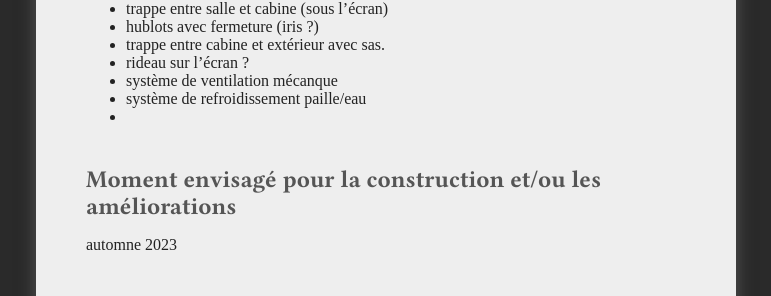
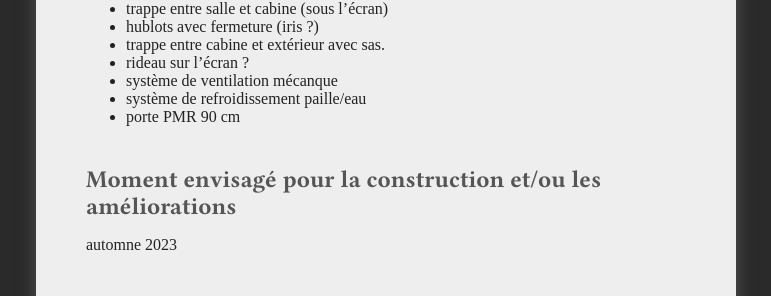
Before and after one commit to virginienokill/camera-obscura, a Jekyll site: the page built from contenu/prototypes/camera05.md, in a window 1280 px wide and 900 px high, scrolled down 1743 px. Shown: the part 152-448 px from the top of the window, without its empty margins (254-1025 px from the left). Built offline with Jekyll 4.4.1, drawn with Linux system fonts in a browser that asks for light colours; nearby versions of some CDN libraries; some web fonts are replaced; our own code applies the rules of GitHub Pages for plain Markdown files; a script that is not in the unit is left out; the repository's description, which GitHub fills in, is left out.

Commit message:
Update camera05.md

```diff
--- a/contenu/prototypes/camera05.md
+++ b/contenu/prototypes/camera05.md
@@ -42,7 +42,7 @@
 - rideau sur l'écran ?
 - système de ventilation mécanque
 - système de refroidissement paille/eau
--
+- porte PMR 90 cm
 
 ## Moment envisagé pour la construction et/ou les améliorations
 automne 2023
```
